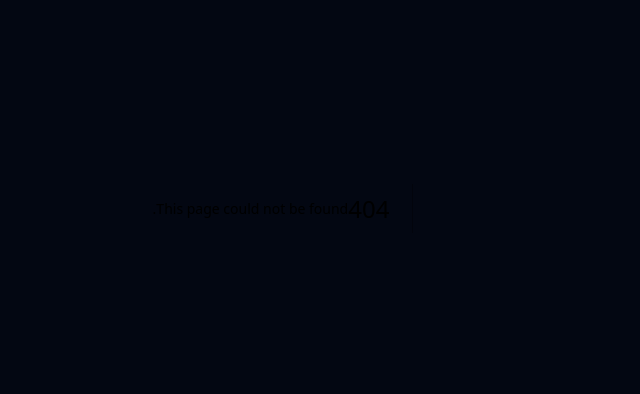
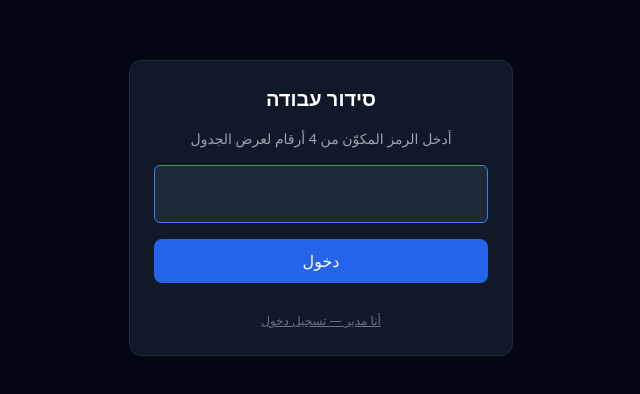
Before and after one commit to jubyuhanna-create/sedor, a Next.js app in the folder shift-schedule-app/: page /gate in a window 1280 px wide. Before the commit this address had no page. Shown: the part 192-586 px from the top of the page, without its empty margins (389-1029 px from the left). Built offline with nearby package versions, Linux system fonts and the light colour scheme.

Commit message:
Create page.jsx

```diff
--- /dev/null
+++ b/shift-schedule-app/app/gate/page.jsx
@@ -0,0 +1,85 @@
+"use client";
+
+import { useState } from "react";
+import { useRouter } from "next/navigation";
+
+export default function GatePage() {
+  const router = useRouter();
+  const [pin, setPin] = useState("");
+  const [error, setError] = useState("");
+  const [loading, setLoading] = useState(false);
+
+  async function handleSubmit(e) {
+    e.preventDefault();
+    setError("");
+
+    if (!/^\d{4}$/.test(pin)) {
+      setError("الرمز يجب أن يكون 4 أرقام");
+      return;
+    }
+
+    setLoading(true);
+    try {
+      const res = await fetch("/api/gate-login", {
+        method: "POST",
+        headers: { "Content-Type": "application/json" },
+        body: JSON.stringify({ pin }),
+      });
+      const data = await res.json();
+
+      if (!res.ok) {
+        setError(data.error || "حدث خطأ");
+        setLoading(false);
+        return;
+      }
+
+      router.push("/");
+      router.refresh();
+    } catch {
+      setError("تعذر الاتصال بالسيرفر");
+      setLoading(false);
+    }
+  }
+
+  return (
+    <div dir="rtl" className="min-h-screen bg-gray-950 flex items-center justify-center p-4">
+      <form
+        onSubmit={handleSubmit}
+        className="w-full max-w-sm bg-gray-900 border border-gray-800 rounded-xl p-6 space-y-4"
+      >
+        <h1 className="text-xl font-bold text-white text-center">סידור עבודה</h1>
+        <p className="text-sm text-gray-400 text-center">أدخل الرمز المكوّن من 4 أرقام لعرض الجدول</p>
+
+        <input
+          type="text"
+          inputMode="numeric"
+          maxLength={4}
+          value={pin}
+          onChange={(e) => setPin(e.target.value.replace(/\D/g, "").slice(0, 4))}
+          className="w-full bg-gray-800 text-gray-100 text-center text-2xl tracking-[0.5em] rounded-md border border-gray-700 focus:border-blue-500 focus:outline-none px-3 py-3"
+          autoFocus
+        />
+
+        {error && (
+          <div className="text-sm text-red-400 bg-red-950/40 border border-red-900 rounded-lg px-3 py-2 text-center">
+            {error}
+          </div>
+        )}
+
+        <button
+          type="submit"
+          disabled={loading}
+          className="w-full bg-blue-600 hover:bg-blue-500 disabled:opacity-50 text-white font-medium rounded-lg py-2.5 transition"
+        >
+          {loading ? "..." : "دخول"}
+        </button>
+
+        <div className="text-center pt-2">
+          <a href="/login" className="text-xs text-gray-500 hover:text-gray-300 underline">
+            أنا مدير — تسجيل دخول
+          </a>
+        </div>
+      </form>
+    </div>
+  );
+}
```
